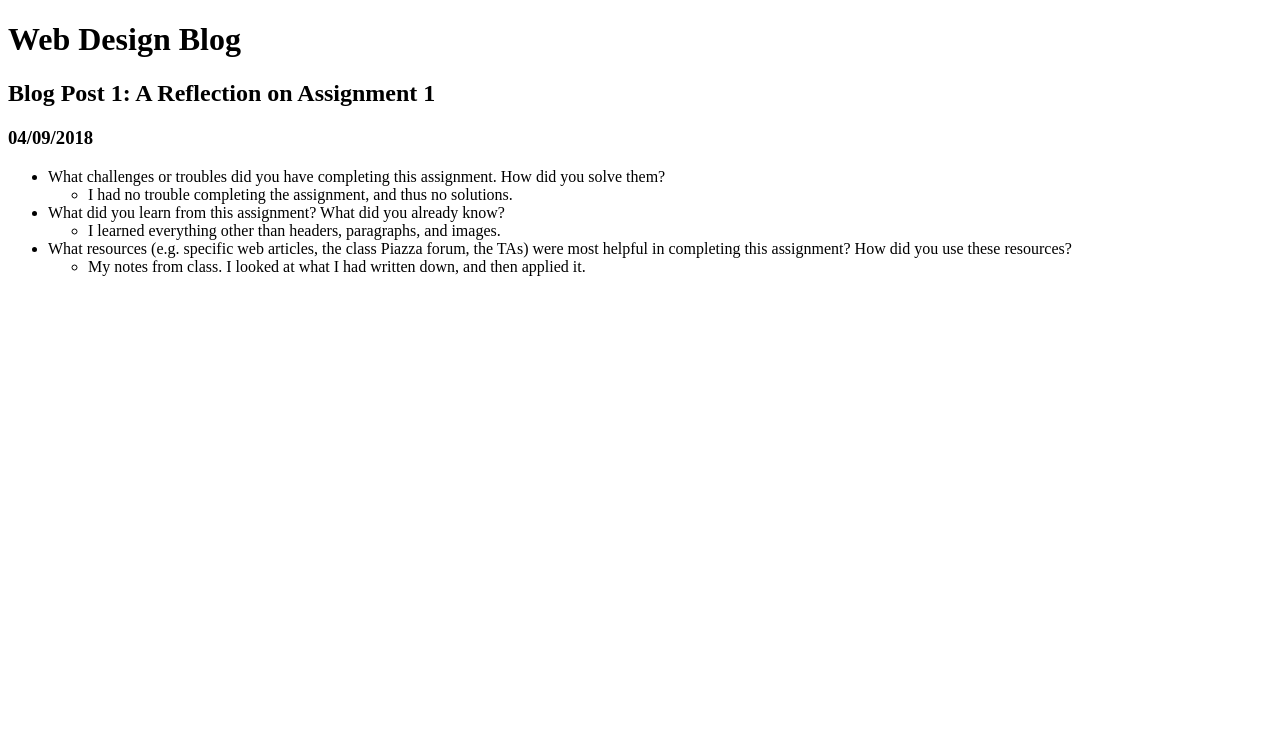
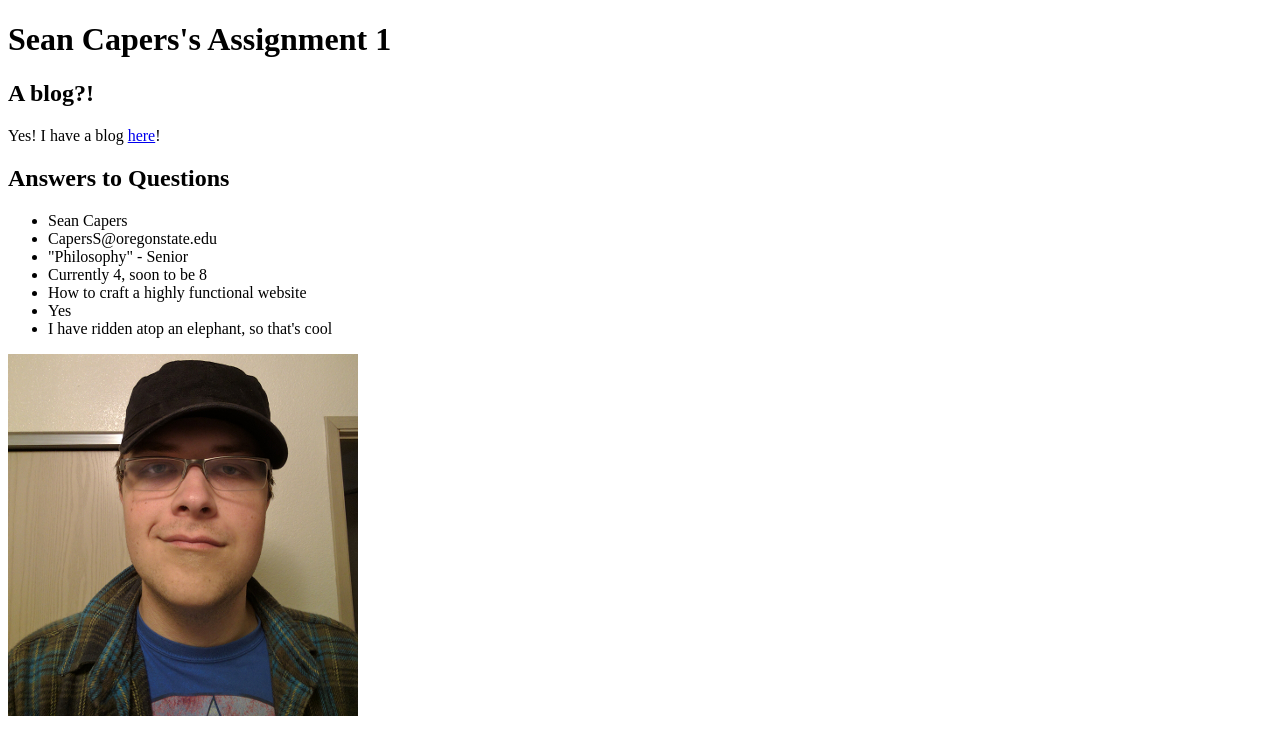
Before and after one commit to Crusadifix/WDBlog, a plain HTML site: page index.html in a window 1280 px wide. Drawn offline with Linux system fonts and the light colour scheme.

Commit message:
Fix incorrect file named index.html

```diff
--- a/index.html
+++ b/index.html
@@ -2,22 +2,32 @@
 <html>
 	<head>
 		<meta charset="utf-8">
-		<title>Web Design Blog</title>
+		<title>Sean Capers's Answers to Questions</title>
 	</head>
 
 	<body>
 		<main>
-		<h1>Web Design Blog</h1>
-		<h2>Blog Post 1: A Reflection on Assignment 1</h2>
-		<h3>04/09/2018</h3>
+		<header>
+			<h1>Sean Capers's Assignment 1</h1>
+		</header>
+
+		<div>
+			<h2>A blog?!</h2>
+			Yes! I have a blog <a href="blog.html">here</a>!
+		</div>
+
 		<article>
+			<h2>Answers to Questions</h2>
 			<ul>
-			<li>What challenges or troubles did you have completing this assignment. How did you solve them?
-				<ul><li>I had no trouble completing the assignment, and thus no solutions.</li></ul></li>
-			<li>What did you learn from this assignment? What did you already know?
-				<ul><li>I learned everything other than headers, paragraphs, and images.</li></ul></li>
-			<li>What resources (e.g. specific web articles, the class Piazza forum, the TAs) were most helpful in completing this assignment? How did you use these resources?
-				<ul><li>My notes from class. I looked at what I had written down, and then applied it. </li></ul></li>
+			<li>Sean Capers</li>
+			<li>CapersS@oregonstate.edu</li>
+			<li>"Philosophy" - Senior</li>
+			<li>Currently 4, soon to be 8</li>
+			<li>How to craft a highly functional website</li>
+			<li>Yes</li>
+			<li>I have ridden atop an elephant, so that's cool</li>
+			</ul>
+			<img src="IMG_SeanC.jpg">
 		</article>
 		</main>
 	</body>
```
